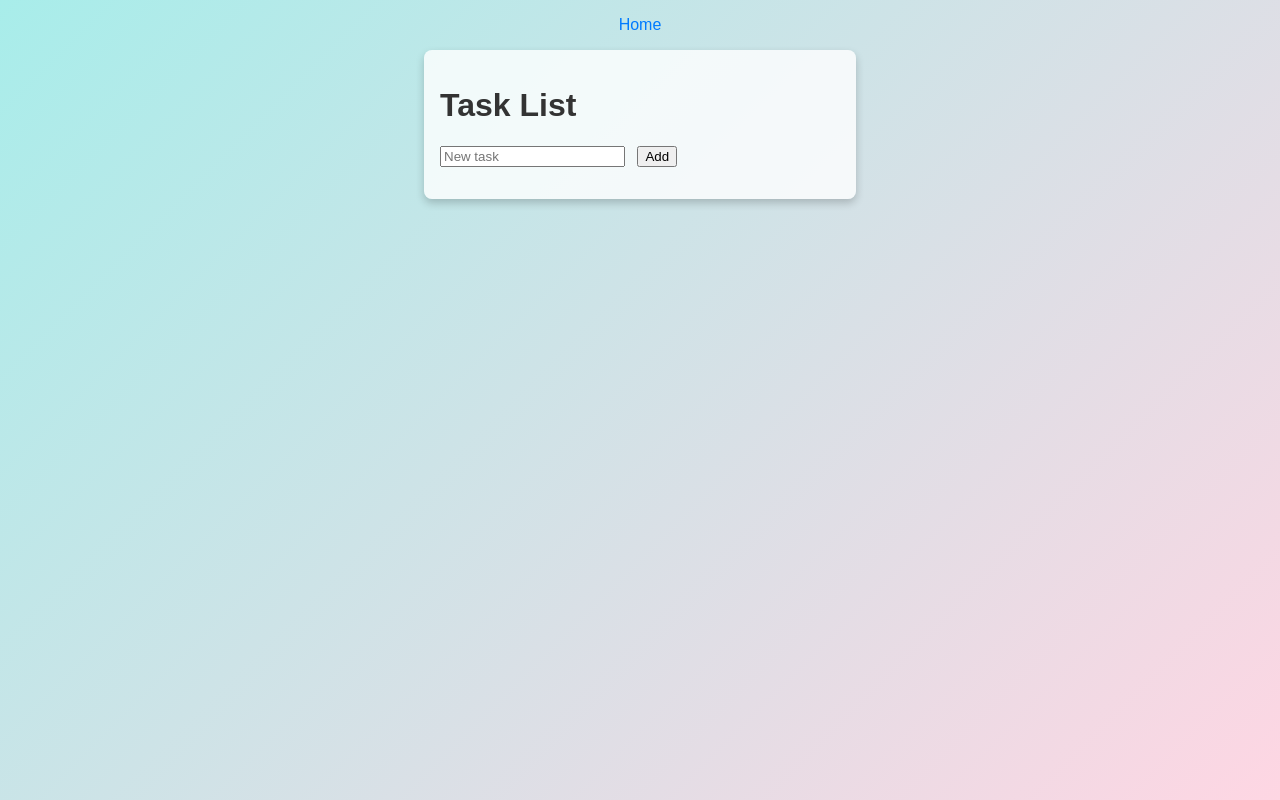
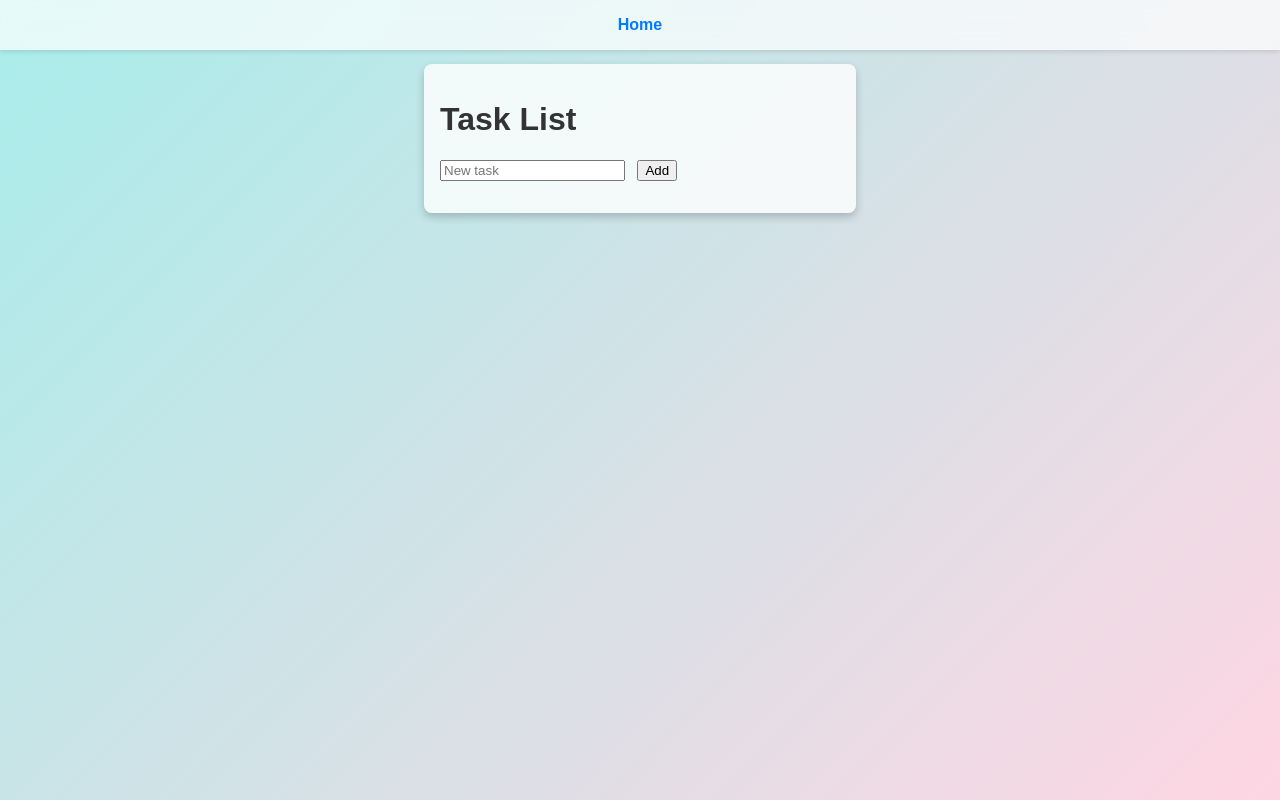
Before and after one commit to mitokande/codex-testing, a plain HTML site: page tasks.html in a window 1280 px wide. Drawn offline with Linux system fonts and the light colour scheme.

Commit message:
Improve navbar styling

```diff
--- a/tasks.html
+++ b/tasks.html
@@ -16,17 +16,31 @@
       color: #333;
     }
     header {
+      position: fixed;
+      top: 0;
+      left: 0;
       width: 100%;
-      text-align: center;
-      padding: 1rem 0;
+      backdrop-filter: blur(8px);
+      background: rgba(255, 255, 255, 0.7);
+      box-shadow: 0 2px 4px rgba(0, 0, 0, 0.1);
+      padding: 0.5rem 0;
+    }
+    nav {
+      display: flex;
+      justify-content: center;
+      gap: 2rem;
     }
     header a {
-      margin: 0 1rem;
       color: #007bff;
       text-decoration: none;
+      font-weight: bold;
+      padding: 0.5rem 1rem;
+      border-radius: 4px;
+      transition: background-color 0.3s, color 0.3s;
     }
     header a:hover {
-      text-decoration: underline;
+      background-color: #007bff;
+      color: #fff;
     }
     main {
       width: 100%;
@@ -35,6 +49,7 @@
       padding: 1rem;
       border-radius: 8px;
       box-shadow: 0 4px 8px rgba(0, 0, 0, 0.2);
+      margin-top: 4rem;
     }
     ul {
       list-style: none;
```
Also changed, not shown: index.html (+17 -5 lines).
